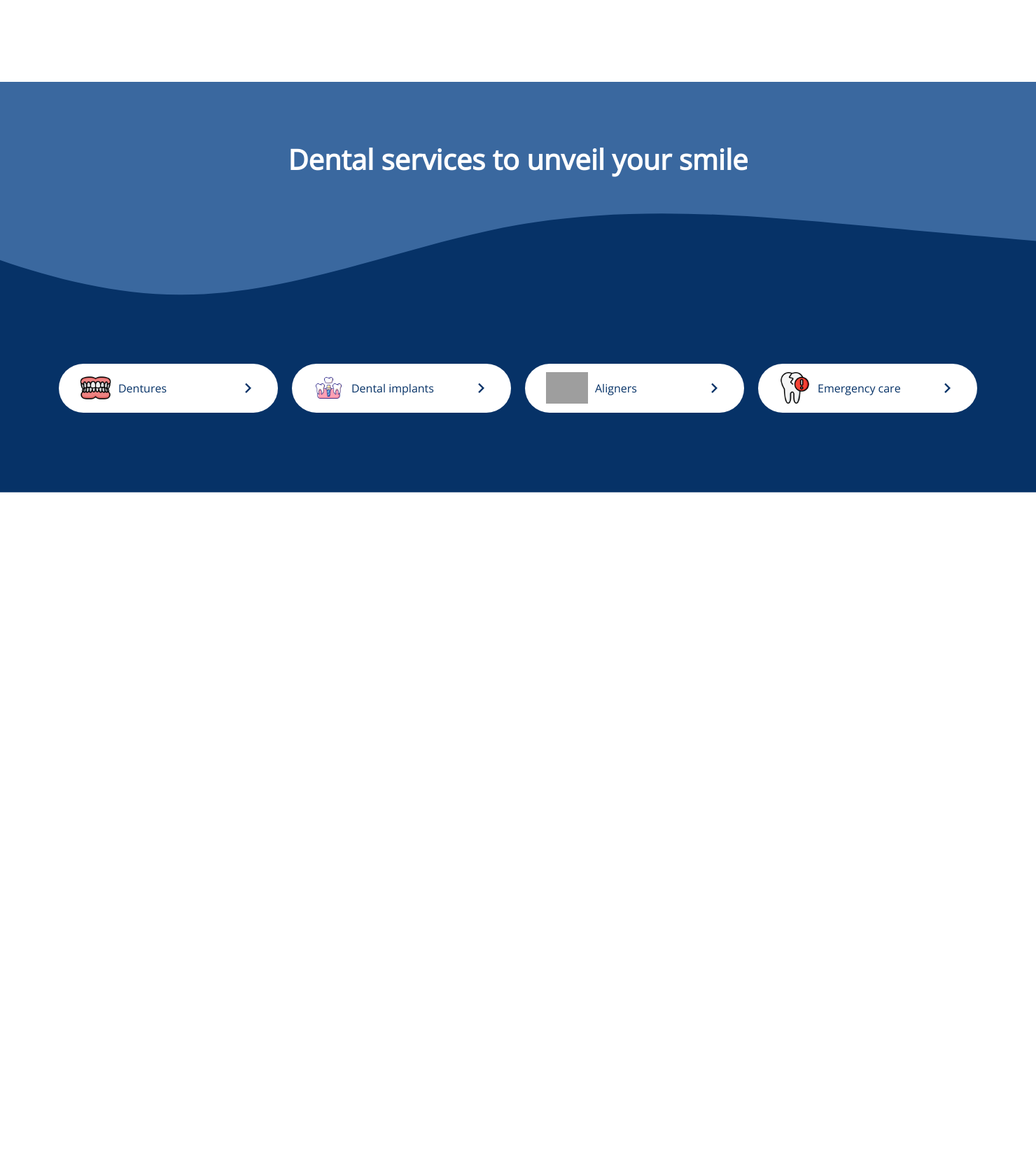
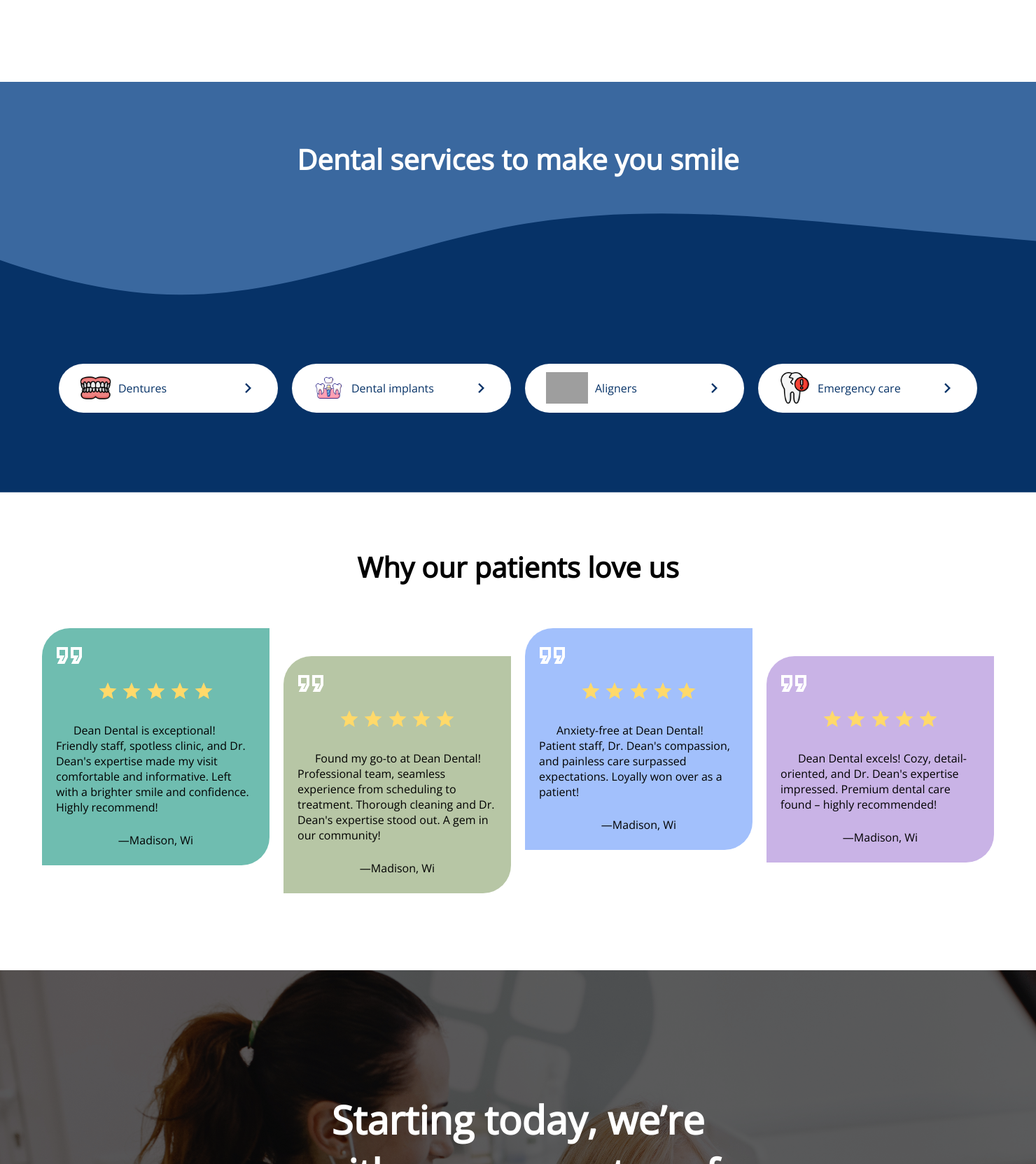
Before and after one commit to GT1990/deandental, a PHP site: page / in a window 1480 px wide; the page is wider, and only the part inside the window is pictured. Shown: the part 1416-3080 px from the top of that part at 70% size. Before the commit the page ends 2120 px from the top of that part, so only its background shows below. Run offline with PHP 8.4, Linux system fonts and the light colour scheme; grey boxes are pictures that could not be loaded.

Commit message:
added reviews

```diff
--- a/css/main.css
+++ b/css/main.css
@@ -50,7 +50,7 @@ main .hero-header-text h1 {
 .call-to-action .schedule {
   padding: 15px 30px 15px 30px;
   border-radius: 25px;
-  background-color: rgb(219, 146, 11);
+  background-color: #ffd96a;
   color: black;
 }
 .call-to-action .call {
--- /dev/null
+++ b/css/section4.css
@@ -0,0 +1,71 @@
+.section4 {
+  width: 100vw;
+  display: flex;
+  flex-direction: column;
+  justify-content: center;
+  align-items: flex-start;
+  overflow: hidden;
+  padding: 100px 50px;
+  box-sizing: border-box;
+}
+.section4 h1 {
+  width: 100%;
+  display: flex;
+  justify-content: center;
+  align-items: center;
+  font-size: 2.5em;
+  z-index: 1;
+  margin-bottom: 50px;
+}
+.section4 .reviews {
+  width: 100%;
+  display: flex;
+  flex-direction: row;
+  align-items: flex-start;
+}
+.section4 .reviews div {
+  width: 25%;
+  display: flex;
+  flex-direction: column;
+  justify-content: center;
+  align-items: center;
+  margin: 10px;
+  padding: 25px 5px;
+  border-radius: 40px 0px;
+  box-sizing: border-box;
+  position: relative;
+}
+.section4 .stars {
+  margin-top: 50px;
+}
+.section4 div p {
+  margin: 25px 15px;
+  text-indent: 25px;
+}
+.section4 div .reviewLocation {
+  display: flex;
+  justify-content: center;
+  width: 100%;
+}
+
+.section4 .reviews > :nth-child(1) {
+  background-color: #6fbdb0;
+}
+.section4 .reviews > :nth-child(2) {
+  background-color: #b7c6a5;
+  margin-top: 50px;
+}
+.section4 .reviews > :nth-child(3) {
+  background-color: #a2c0fc;
+}
+.section4 .reviews > :nth-child(4) {
+  background-color: #c9b3e6;
+  margin-top: 50px;
+}
+
+.section4 .quoteIcon {
+  padding: 5px;
+  position: absolute;
+  top: 10px;
+  left: 10px;
+}
--- /dev/null
+++ b/css/section5.css
@@ -0,0 +1,43 @@
+.section5 {
+  height: 100vh;
+  display: flex;
+  flex-direction: column;
+  justify-content: center;
+  align-items: center;
+  position: relative;
+  background-color: black;
+  color: white;
+  padding: 100px 0px;
+  box-sizing: border-box;
+}
+
+.section5 h1 {
+  font-size: 3.5em;
+  width: 40%;
+  text-align: center;
+  z-index: 1;
+}
+.section5 p {
+  width: 50%;
+  text-align: center;
+  font-size: 1.25em;
+  z-index: 1;
+}
+.section5 a {
+  margin-top: 50px;
+  padding: 15px 30px 15px 30px;
+  border-radius: 25px;
+  background-color: #ffd96a;
+  color: black;
+  z-index: 1;
+}
+
+.section5 img {
+  object-fit: cover;
+  object-position: 0% 0%;
+  opacity: 0.4;
+  width: 100%;
+  height: 100%;
+  z-index: 0;
+  position: absolute;
+}
--- a/index.html
+++ b/index.html
@@ -55,10 +55,12 @@
     <title>Dean Dental Group | Madison, Wisconsin</title>
 
     <!-- Css -->
+    <link rel="stylesheet" href="css/header.css" />
     <link rel="stylesheet" href="css/main.css" />
     <link rel="stylesheet" href="css/section2.css" />
     <link rel="stylesheet" href="css/section3.css" />
-    <link rel="stylesheet" href="css/header.css" />
+    <link rel="stylesheet" href="css/section4.css" />
+    <link rel="stylesheet" href="css/section5.css" />
 
     <!-- Fonts -->
     <link rel="preconnect" href="https://fonts.googleapis.com" />
@@ -123,7 +125,7 @@
       </section>
     </main>
     <section class="section2">
-      <h1>Partner with us for dental care needs</h1>
+      <h1>Partner with us for your dental care needs</h1>
       <h3>
         We've been committed to bringing affordable, high-quality dental care
         into your lifestyle, allowing you to fully enjoy life's moments.
@@ -151,7 +153,7 @@
     </section>
     <!-- section3 -->
     <section class="section3">
-      <h1>Dental services to unveil your smile</h1>
+      <h1>Dental services to make you smile</h1>
       <div>
         <a href=""
           ><img src="img/icons/dentureIcon.png" /><label>Dentures</label
@@ -190,6 +192,94 @@
         ></path>
       </svg>
     </section>
+    <!-- section4 - our 5 star reviews -->
+    <section class="section4">
+      <h1>Why our patients love us</h1>
+      <div class="reviews">
+        <div>
+          <span class="quoteIcon">
+            <img src="img/icons/quote.png" />
+          </span>
+          <span class="stars">
+            <img src="img/icons/star.svg" />
+            <img src="img/icons/star.svg" />
+            <img src="img/icons/star.svg" />
+            <img src="img/icons/star.svg" />
+            <img src="img/icons/star.svg"
+          /></span>
+          <p>
+            Dean Dental is exceptional! Friendly staff, spotless clinic, and Dr.
+            Dean's expertise made my visit comfortable and informative. Left
+            with a brighter smile and confidence. Highly recommend!
+          </p>
+          <span class="reviewLocation">—Madison, Wi</span>
+        </div>
+        <div>
+          <span class="quoteIcon">
+            <img src="img/icons/quote.png" />
+          </span>
+          <span class="stars">
+            <img src="img/icons/star.svg" />
+            <img src="img/icons/star.svg" />
+            <img src="img/icons/star.svg" />
+            <img src="img/icons/star.svg" />
+            <img src="img/icons/star.svg"
+          /></span>
+          <p>
+            Found my go-to at Dean Dental! Professional team, seamless
+            experience from scheduling to treatment. Thorough cleaning and Dr.
+            Dean's expertise stood out. A gem in our community!
+          </p>
+          <span class="reviewLocation">—Madison, Wi</span>
+        </div>
+        <div>
+          <span class="quoteIcon">
+            <img src="img/icons/quote.png" />
+          </span>
+          <span class="stars">
+            <img src="img/icons/star.svg" />
+            <img src="img/icons/star.svg" />
+            <img src="img/icons/star.svg" />
+            <img src="img/icons/star.svg" />
+            <img src="img/icons/star.svg"
+          /></span>
+          <p>
+            Anxiety-free at Dean Dental! Patient staff, Dr. Dean's compassion,
+            and painless care surpassed expectations. Loyally won over as a
+            patient!
+          </p>
+          <span class="reviewLocation">—Madison, Wi</span>
+        </div>
+        <div>
+          <span class="quoteIcon">
+            <img src="img/icons/quote.png" />
+          </span>
+          <span class="stars">
+            <img src="img/icons/star.svg" />
+            <img src="img/icons/star.svg" />
+            <img src="img/icons/star.svg" />
+            <img src="img/icons/star.svg" />
+            <img src="img/icons/star.svg"
+          /></span>
+          <p>
+            Dean Dental excels! Cozy, detail-oriented, and Dr. Dean's expertise
+            impressed. Premium dental care found – highly recommended!
+          </p>
+          <span class="reviewLocation">—Madison, Wi</span>
+        </div>
+      </div>
+    </section>
+    <!-- section5 -  -->
+    <section class="section5">
+      <h1>Starting today, we’re with you every step of the way</h1>
+      <p>
+        Our compassionate teams are here to ensure you feel at ease and embraced
+        within our warm, non-judgmental environment. This way, you can proceed
+        confidently on your personal dental care journey.
+      </p>
+      <a href="schedule.html" class="schedule">Schedule appointment</a>
+      <img src="img/dentalPatient.jpg" />
+    </section>
   </body>
 </html>
 
```
Also changed, not shown: img/dentalPatient.jpg (added), img/icons/quote.png (added), img/icons/star.png (added), img/icons/star.svg (added).
